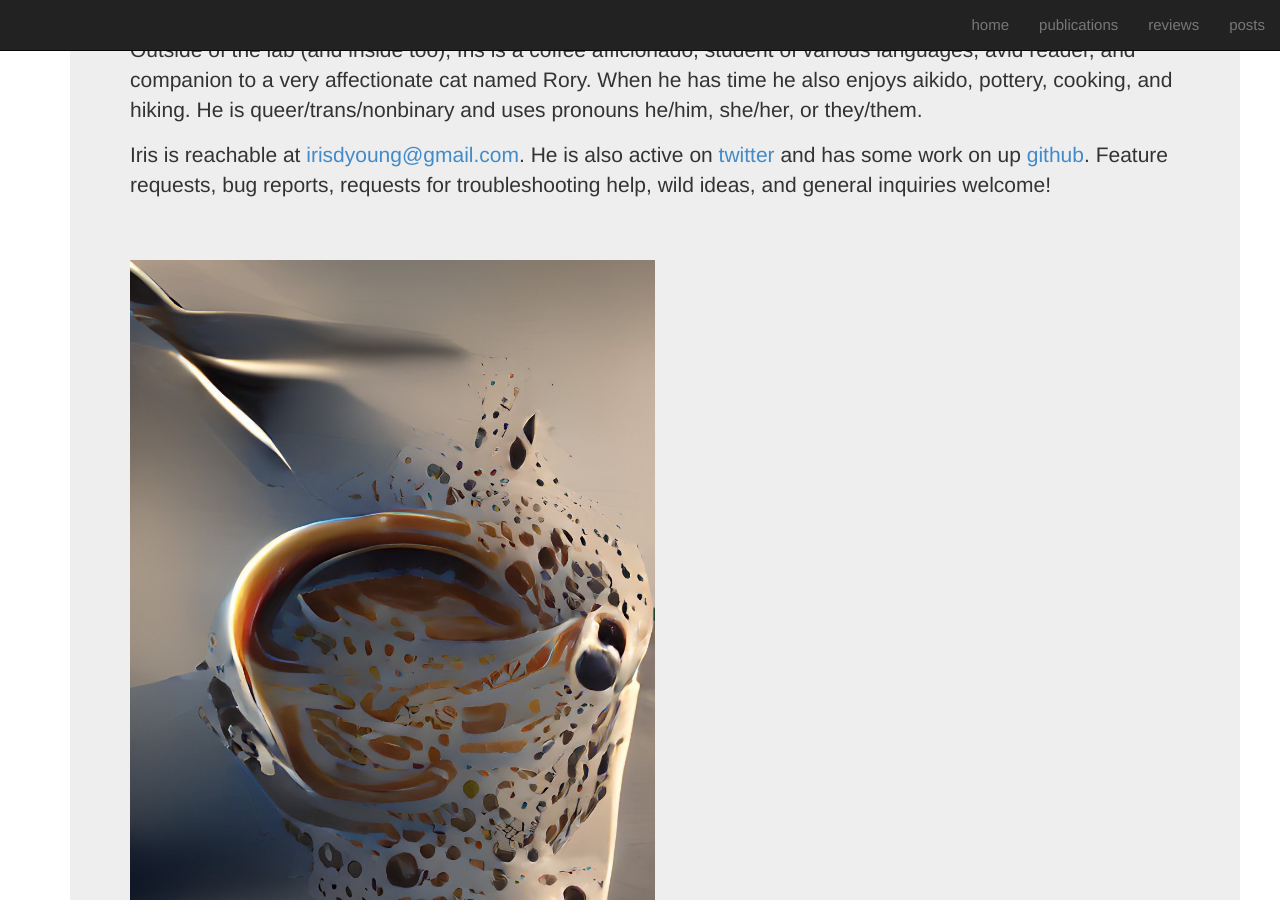
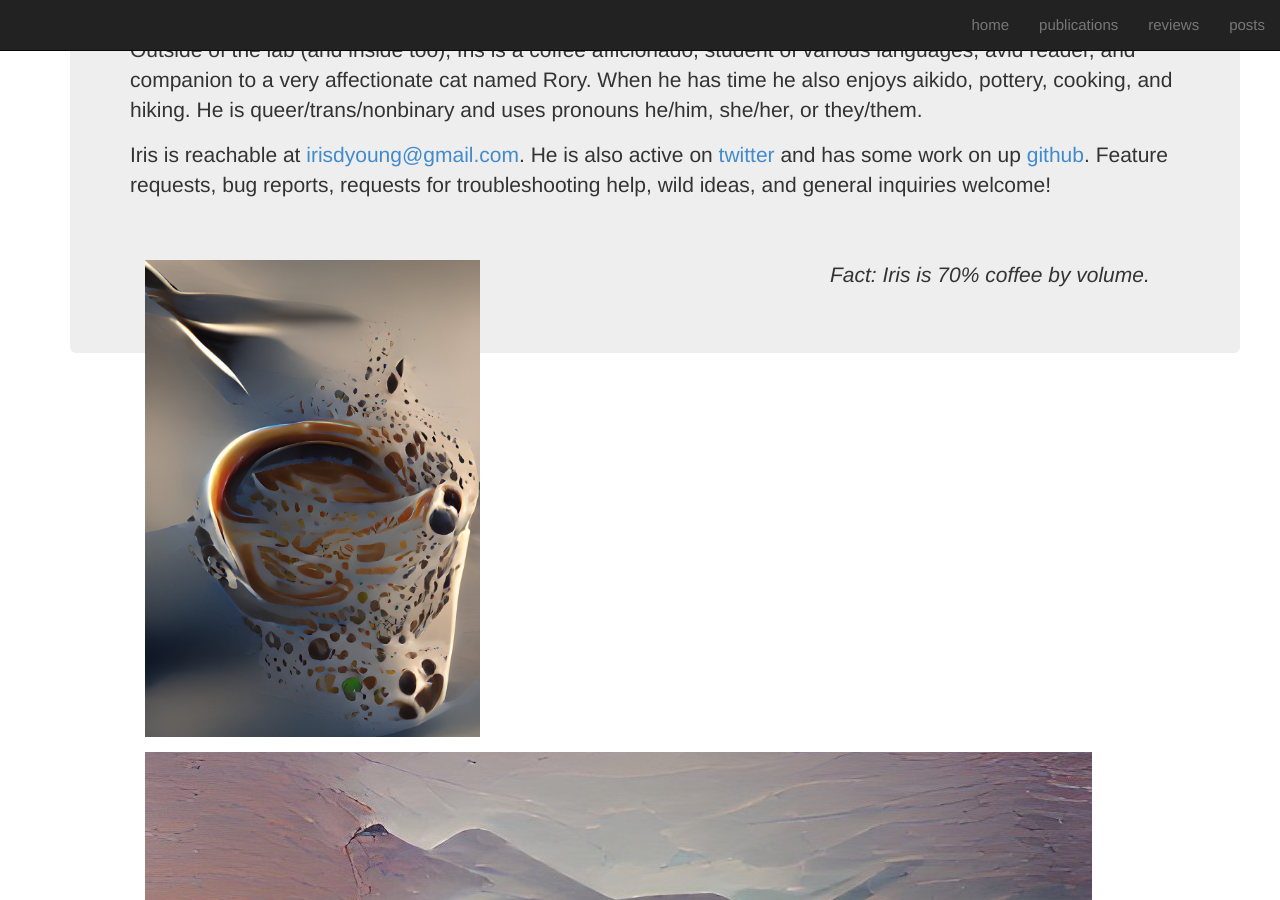
Before and after one commit to irisdyoung/irisdyoung.github.io, a Jekyll site: the page built from index.md, in a window 1280 px wide and 900 px high, scrolled down 578 px. Built offline with Jekyll 4.4.1, drawn with Linux system fonts in a browser that asks for light colours; nearby versions of some CDN libraries.

Commit message:
add another main page AI artwork

```diff
--- a/index.md
+++ b/index.md
@@ -19,6 +19,11 @@ Iris is reachable at [irisdyoung@gmail.com](mailto:irisdyoung@gmail.com). He is
 
 <br>
 
+<div class="col-sm-7 col-md-8">
 ![science coffee art](static/img/art/sci_coffee_art.jpeg){:style="max-width: 50%; height: auto;"}
+</div>
+<div class="col-sm-7 col-md-8">
+![stormy ocean art](static/img/art/heavy_rains_and_ocean_storms.jpeg){:style="max-height: 200; width:auto;"}
+</div>
 
 _Fact: Iris is 70% coffee by volume._
```
Also changed, not shown: static/img/art/heavy_rains_and_ocean_storms.jpeg (added).
